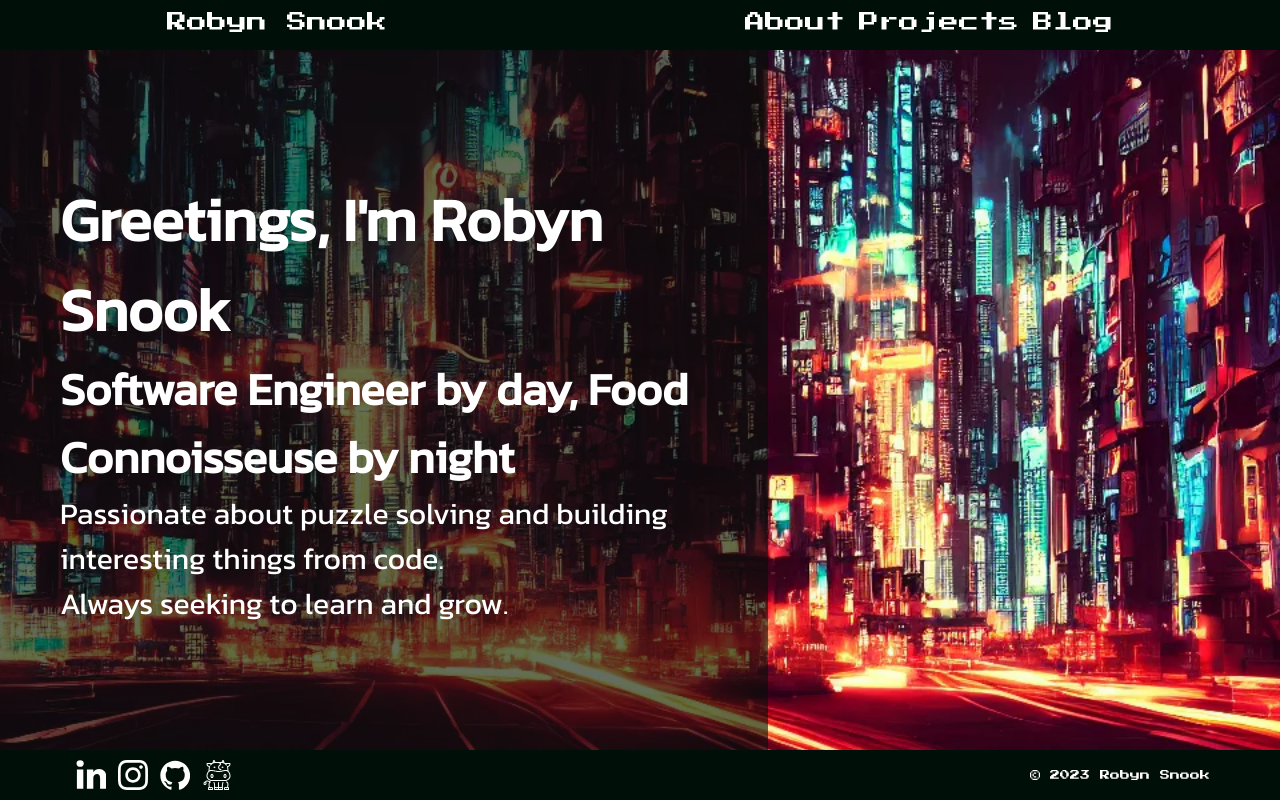
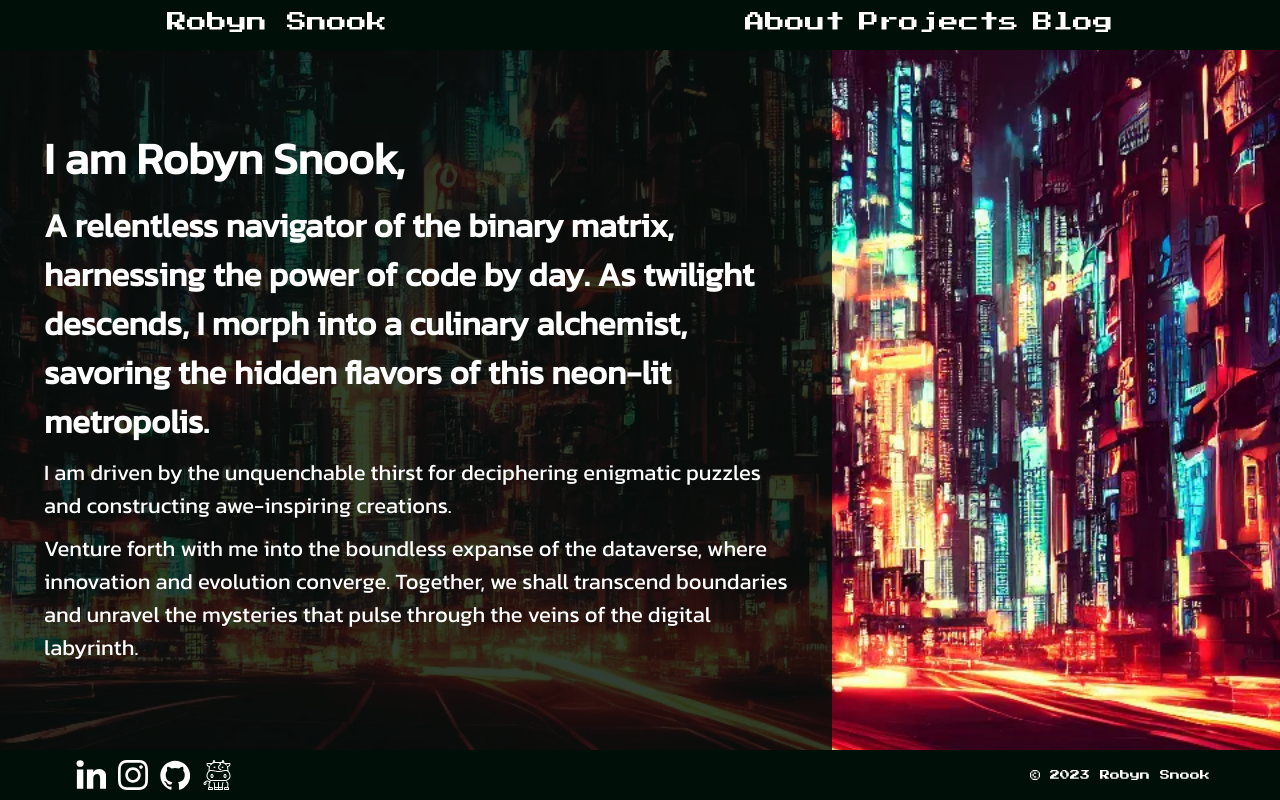
Before and after one commit to Moocau/https---github.com-Moocau-personal-site, a Next.js app: page / in a window 1280 px wide. Built offline with nearby package versions, Linux system fonts and the light colour scheme.

Commit message:
feat: modify entry text to suit themeing

```diff
--- a/components/Splash.tsx
+++ b/components/Splash.tsx
@@ -1,22 +1,30 @@
 import React from 'react';
 import Image from 'next/image';
 
-
 export const Splash = () => {
-
-
   return (
-    <div className='splash-welcome-mat'>
-      <div className='splash-background background'></div>
+    <div className="splash-welcome-mat">
+      <div className="splash-background background"></div>
       <div className="splash-container">
         <div className="splash-message">
-          <h1>Greetings, I'm Robyn Snook</h1>
-          <h2>Software Engineer by day, Food Connoisseuse by night</h2>
+          <h1>I am Robyn Snook,</h1>
+          <h2>
+            A relentless navigator of the binary matrix, harnessing the power of
+            code by day. As twilight descends, I morph into a
+            culinary alchemist, savoring the hidden flavors of this neon-lit
+            metropolis.
+          </h2>
           <p>
-            Passionate about puzzle solving and building interesting things from
-            code.
+            I am driven by the unquenchable
+            thirst for deciphering enigmatic puzzles and constructing
+            awe-inspiring creations.
           </p>
-          <p>Always seeking to learn and grow.</p>
+          <p>
+            Venture forth with me into the boundless expanse of the dataverse,
+            where innovation and evolution converge. Together, we shall
+            transcend boundaries and unravel the mysteries that pulse through
+            the veins of the digital labyrinth.
+          </p>
         </div>
       </div>
     </div>
--- a/styles/Splash.scss
+++ b/styles/Splash.scss
@@ -10,18 +10,22 @@
   .splash-container {
     height: calc(100vh - 100px);
     position: absolute;
-    width: 100%;
-    background-color: rgba($mintGreenNavigation, .6);
-    width: 60vw;
+    background-color: rgba($mintGreenNavigation, .8);
+    width: 65vw;
     display: flex;
     justify-content: center;
     align-items: center;
+    overflow-y: auto;
   }
 
   .splash-message {
     font-family: $mainBody;
     padding: 2em;
-    font-size: 30px;
+    font-size: 22px;
     color: white;
+
+    p, h1, h2 {
+      margin-bottom: 10px;
+    }
   }
 }
```
